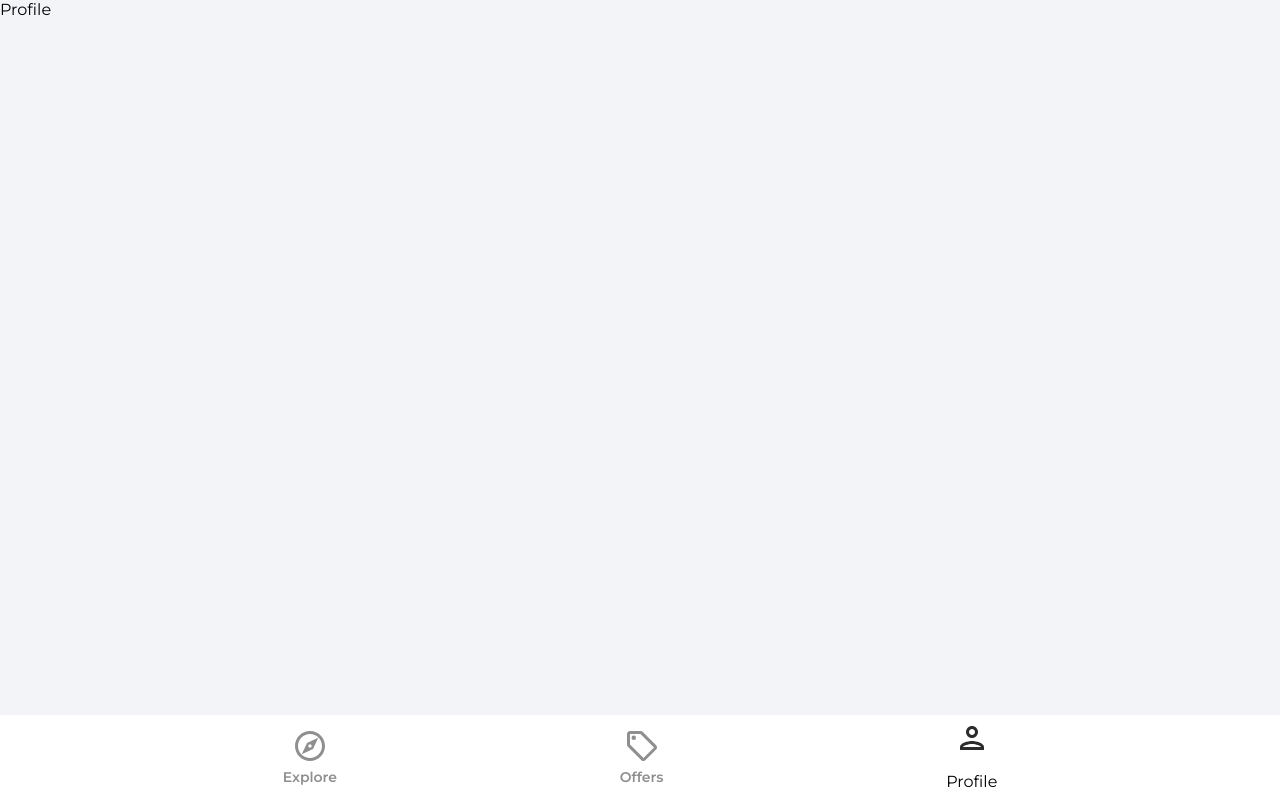
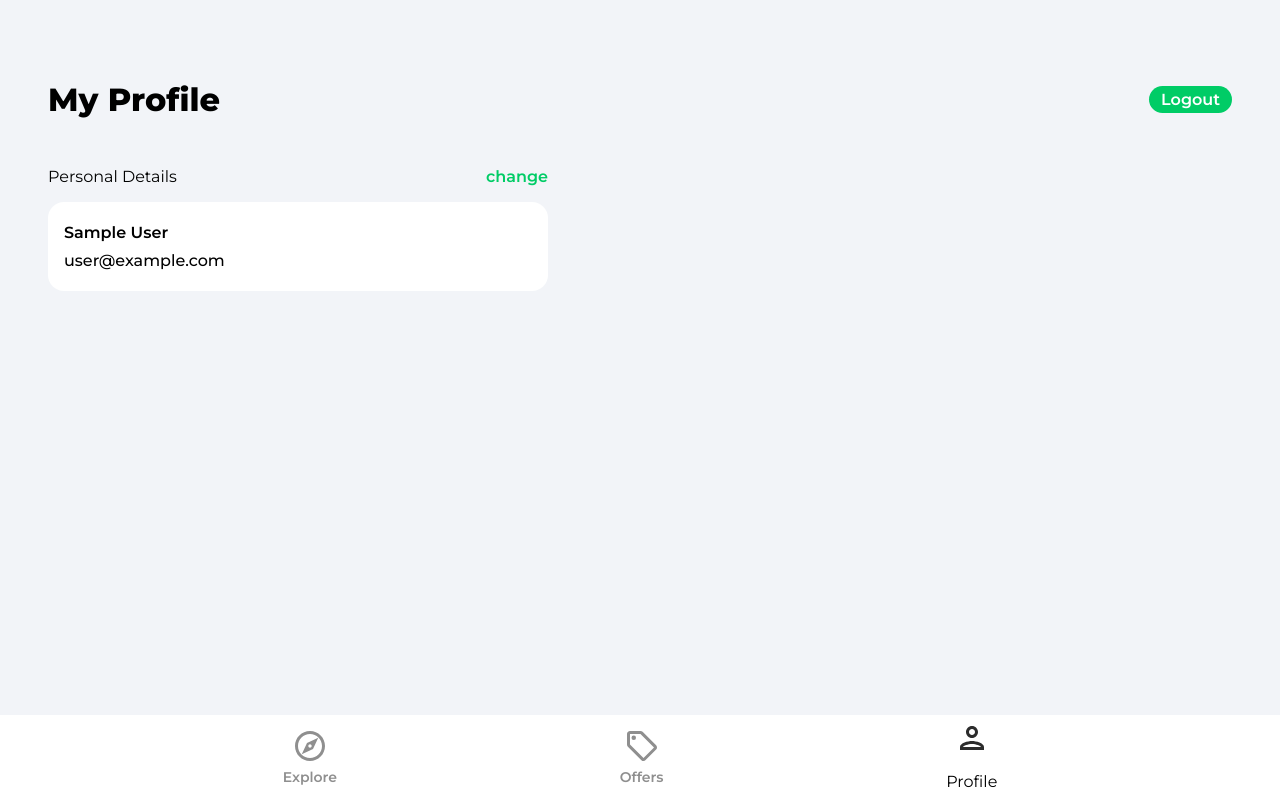
Before and after one commit to tatsuma-sato/house-marketplace, a React (Create React App) app: page /profile in a window 1280 px wide. Built offline with nearby package versions, Linux system fonts and the light colour scheme; no server answers; sample sign-in values are in the browser's storage.

Commit message:
added signup, auth status hooks, private route, and spinner

```diff
--- a/package.json
+++ b/package.json
@@ -11,6 +11,7 @@
     "react-dom": "^17.0.2",
     "react-router-dom": "^6.2.2",
     "react-scripts": "5.0.0",
+    "react-toastify": "^8.2.0",
     "web-vitals": "^2.1.4"
   },
   "scripts": {
--- a/src/App.js
+++ b/src/App.js
@@ -9,6 +9,7 @@ import {
   SignUp,
 } from "./pages";
 import Navbar from "./components/Navbar";
+import PrivateRoute from "./components/PrivateRoute";
 
 function App() {
   return (
@@ -16,7 +17,9 @@ function App() {
       <Routes>
         <Route path="/" element={<Explore />} />
         <Route path="/offers" element={<Offers />} />
-        <Route path="/profile" element={<Profile />} />
+        <Route path="/profile" element={<PrivateRoute />}>
+          <Route path="/profile" element={<Profile />} />
+        </Route>
         <Route path="/sign-in" element={<SignIn />} />
         <Route path="/sign-up" element={<SignUp />} />
         <Route path="/forgot-password" element={<ForgotPassword />} />
--- /dev/null
+++ b/src/components/PrivateRoute.jsx
@@ -0,0 +1,14 @@
+import React from "react";
+import { Navigate, Outlet } from "react-router-dom";
+import useAuthStatus from "../hooks/useAuthStatus";
+import Spinner from "./Spinner";
+
+const PrivateRoute = () => {
+  const { loggedIn, checkingStatus } = useAuthStatus();
+
+  if (checkingStatus) return <Spinner />;
+
+  return loggedIn ? <Outlet /> : <Navigate to="/sign-in" />;
+};
+
+export default PrivateRoute;
--- /dev/null
+++ b/src/components/Spinner.jsx
@@ -0,0 +1,11 @@
+import React from 'react'
+
+const Spinner = () => {
+  return (
+      <div className="loadingSpinnerContainer">
+        <div className="loadingSpinner"></div>
+      </div>
+  )
+}
+
+export default Spinner
--- /dev/null
+++ b/src/hooks/useAuthStatus.js
@@ -0,0 +1,29 @@
+import { getAuth, onAuthStateChanged } from "firebase/auth";
+import React, { useState, useEffect, useRef } from "react";
+
+const useAuthStatus = () => {
+  const [loggedIn, setLoggedIn] = useState(false);
+  const [checkingStatus, setCheckingStatus] = useState(true);
+
+  const isMounted = useRef(true);
+
+  useEffect(() => {
+    if (isMounted) {
+      const auth = getAuth();
+
+      onAuthStateChanged(auth, (user) => {
+        if (user) {
+          setLoggedIn(true);
+        }
+        setCheckingStatus(false);
+      });
+    }
+    return () => {
+      isMounted.current = false;
+    };
+  }, [isMounted]);
+
+  return { loggedIn, checkingStatus };
+};
+
+export default useAuthStatus;
--- a/src/index.js
+++ b/src/index.js
@@ -3,12 +3,15 @@ import ReactDOM from "react-dom";
 import "./index.css";
 import App from "./App";
 import { BrowserRouter as Router } from "react-router-dom";
+import { ToastContainer } from "react-toastify";
+import 'react-toastify/dist/ReactToastify.css';
 
 ReactDOM.render(
   <React.StrictMode>
     <Router>
       <App />
     </Router>
+    <ToastContainer />
   </React.StrictMode>,
   document.getElementById("root")
 );
--- a/src/pages/Profile.jsx
+++ b/src/pages/Profile.jsx
@@ -1,9 +1,98 @@
-import React from 'react'
+import React, { useEffect, useState } from "react";
+import { getAuth, updateProfile } from "firebase/auth";
+import { doc, updateDoc } from "firebase/firestore";
+import { db } from "../firebase.config";
+import { useNavigate } from "react-router-dom";
+import { toast } from "react-toastify";
 
 const Profile = () => {
+  const auth = getAuth();
+  const [changeDetails, setChangeDetails] = useState(false);
+  const navigate = useNavigate();
+
+  const [formData, setFormData] = useState({
+    name: auth.currentUser.displayName,
+    email: auth.currentUser.email,
+  });
+
+  const { name, email } = formData;
+
+  const onLogout = () => {
+    auth.signOut();
+    navigate("/");
+  };
+
+  const onSubmit = async () => {
+    try {
+      if (auth.currentUser.displayName !== name) {
+        // Update display name
+        await updateProfile(auth.currentUser, {
+          displayName: name,
+        });
+
+        // update in firestore
+        const userRef = doc(db, "users", auth.currentUser.uid);
+        await updateDoc(userRef, { name });
+      }
+    } catch (error) {
+      toast.error("Could not update profile details");
+    }
+  };
+
+  const onChange = (e) => {
+    setFormData((prev) => ({
+      ...prev,
+      [e.target.id]: e.target.value,
+    }));
+  };
+
   return (
-    <div>Profile</div>
-  )
-}
+    <div className="profile">
+      <header className="profileHeader">
+        <p className="pageHeader">My Profile</p>
+        <button type="button" className="logOut" onClick={onLogout}>
+          Logout
+        </button>
+      </header>
 
-export default Profile
+      <main>
+        <div className="profileDetailsHeader">
+          <p className="profileDetailsText">Personal Details</p>
+          <p
+            className="changePersonalDetails"
+            onClick={() => {
+              changeDetails && onSubmit();
+              setChangeDetails((prev) => !prev);
+            }}
+          >
+            {changeDetails ? "done" : "change"}
+          </p>
+        </div>
+
+        <div className="profileCard">
+          <form>
+            <input
+              type="text"
+              id="name"
+              className={!changeDetails ? "profileName" : "profileNameActive"}
+              disabled={!changeDetails}
+              value={name}
+              onChange={onChange}
+            />
+
+            <input
+              type="email"
+              id="email"
+              className={!changeDetails ? "profileEmail" : "profileEmailActive"}
+              disabled={!changeDetails}
+              value={email}
+              onChange={onChange}
+            />
+          </form>
+        </div>
+      </main>
+    </div>
+  );
+};
+
+export default Profile;
--- a/src/pages/SignIn.jsx
+++ b/src/pages/SignIn.jsx
@@ -2,6 +2,8 @@ import React, { useState } from "react";
 import { Link, useNavigate } from "react-router-dom";
 import { ReactComponent as ArrowRightIcon } from "../assets/svg/keyboardArrowRightIcon.svg";
 import visibilityIcon from "../assets/svg/visibilityIcon.svg";
+import { getAuth, signInWithEmailAndPassword } from "firebase/auth";
+import { toast } from "react-toastify";
 
 const SignIn = () => {
   const [showPassword, setShowPassword] = useState(false);
@@ -20,13 +22,33 @@ const SignIn = () => {
     }));
   };
 
+  const onSubmit = async (e) => {
+    e.preventDefault();
+
+    try {
+      const auth = getAuth();
+
+      const userCredential = await signInWithEmailAndPassword(
+        auth,
+        email,
+        password
+      );
+
+      if (userCredential.user) {
+        navigate("/");
+      }
+    } catch (error) {
+      toast.error('Bad user credentials')
+    }
+  };
+
   return (
     <div className="pageContainer">
       <header>
         <p className="pageHeader">Welcome back</p>
       </header>
 
-      <form>
+      <form onSubmit={onSubmit}>
         <input
           type="email"
           className="emailInput"
--- a/src/pages/SignUp.jsx
+++ b/src/pages/SignUp.jsx
@@ -8,6 +8,8 @@ import {
   updateProfile,
 } from "firebase/auth";
 import { db } from "../firebase.config";
+import { setDoc, doc, serverTimestamp } from "firebase/firestore";
+import { toast } from "react-toastify";
 
 const SignUp = () => {
   const [showPassword, setShowPassword] = useState(false);
@@ -40,9 +42,15 @@ const SignUp = () => {
       const user = userCredential.user;
 
       updateProfile(auth.currentUser, { displayName: name });
+      const formDataCopy = { ...formData };
+      delete formDataCopy.password;
+      formDataCopy.timestamp = serverTimestamp();
+
+      await setDoc(doc(db, "users", user.uid), formDataCopy);
+
       navigate("/");
     } catch (error) {
-      console.log(error);
+      toast.error("Somrthing wrong with registration");
     }
   };
 
@@ -100,7 +108,6 @@ const SignUp = () => {
             <ArrowRightIcon fill="#ffffff" width="34px" height="34px" />
           </button>
         </div>
-
       </form>
 
       {/* Google OAuth */}
```
Also changed, not shown: 1 other file (tests, documents, lock files or other folders).
